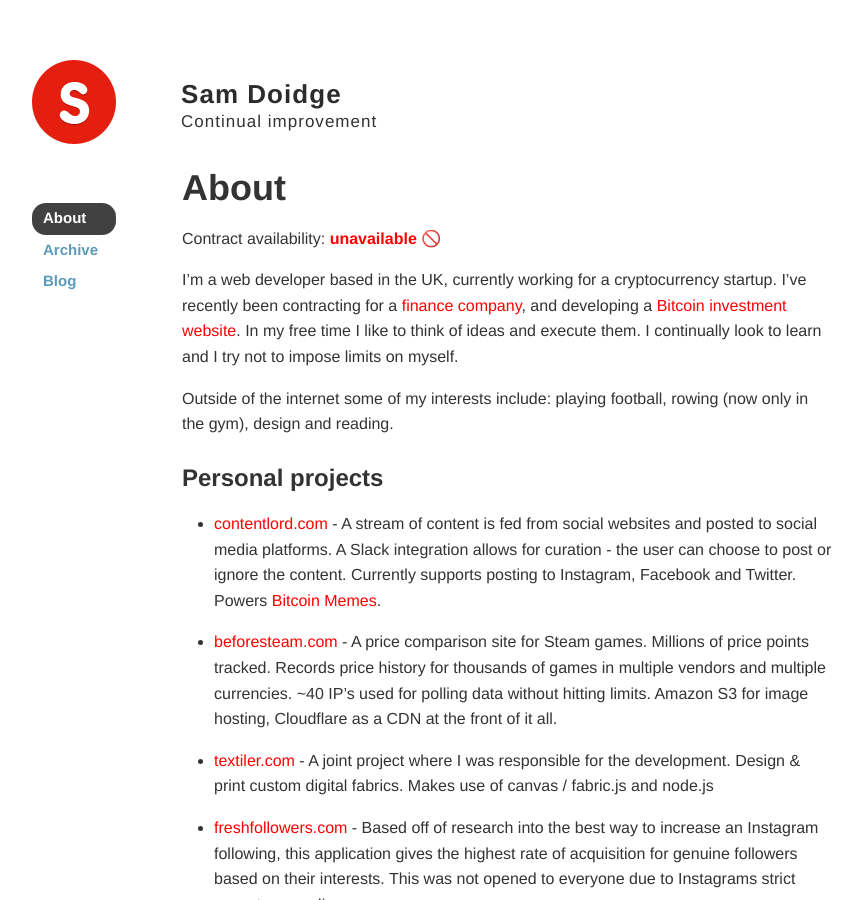
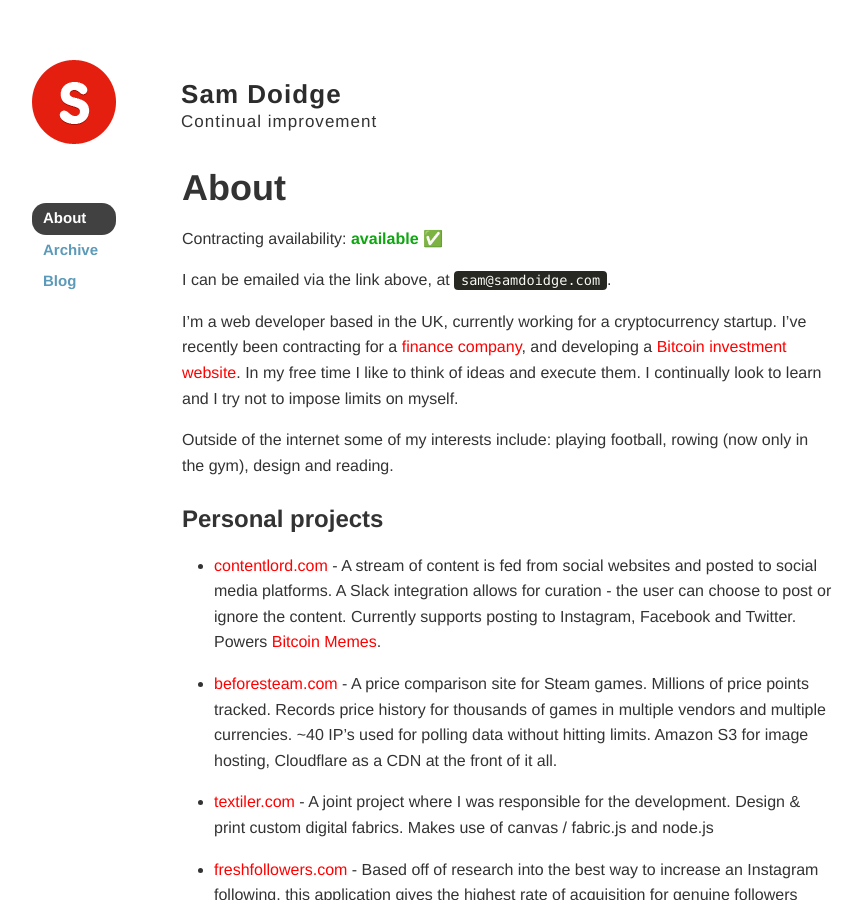
Before and after one commit to samdoidge/samdoidge.com, a Jekyll site: the page built from about.md, in a window 1280 px wide and 900 px high. Shown: the whole window, without its empty margins (208-1070 px from the left). Built offline with Jekyll 4.4.1, drawn with Linux system fonts in a browser that asks for light colours.

Commit message:
update contract availability

```diff
--- a/about.md
+++ b/about.md
@@ -4,9 +4,11 @@
 permalink: about/
 ---
 
-Contract availability: <a href="mailto:sam@samdoidge.com" class="unavailable">unavailable 🚫</a>
+<!--a href="mailto:sam@samdoidge.com" class="unavailable">unavailable 🚫</a-->
 
-<!--a href="mailto:sam@samdoidge.com" class="available">available ✅</a-->
+Contracting availability: <a href="mailto:sam@samdoidge.com" class="available">available ✅</a>
+
+I can be emailed via the link above, at `sam@samdoidge.com`.
 
 I'm a web developer based in the UK, currently working for a cryptocurrency startup. I've recently been contracting for a <a href="https://www.castletrust.co.uk/">finance company</a>, and developing a <a href="https://coininterest.co">Bitcoin investment website</a>. In my free time I like to think of ideas and execute them. I continually look to learn and I try not to impose limits on myself.
 
@@ -14,50 +16,49 @@
 
 ### Personal projects
 
-* [contentlord.com](https://contentlord.com) - A stream of content is fed from social websites and posted to social media platforms. A Slack integration allows for curation - the user can choose to post or ignore the content. Currently supports posting to Instagram, Facebook and Twitter. Powers [Bitcoin Memes](https://www.instagram.com/bitcoinmemes).
+- [contentlord.com](https://contentlord.com) - A stream of content is fed from social websites and posted to social media platforms. A Slack integration allows for curation - the user can choose to post or ignore the content. Currently supports posting to Instagram, Facebook and Twitter. Powers [Bitcoin Memes](https://www.instagram.com/bitcoinmemes).
 
-* [beforesteam.com](https://samdoidge.com/beforesteam) - A price comparison site for Steam games. Millions of price points tracked. Records price history for thousands of games in multiple vendors and multiple currencies. ~40 IP's used for polling data without hitting limits. Amazon S3 for image hosting, Cloudflare as a CDN at the front of it all.
+- [beforesteam.com](https://samdoidge.com/beforesteam) - A price comparison site for Steam games. Millions of price points tracked. Records price history for thousands of games in multiple vendors and multiple currencies. ~40 IP's used for polling data without hitting limits. Amazon S3 for image hosting, Cloudflare as a CDN at the front of it all.
 
-* [textiler.com](http://textiler.com) - A joint project where I was responsible for the development. Design & print custom digital fabrics. Makes use of canvas / fabric.js and node.js
+- [textiler.com](http://textiler.com) - A joint project where I was responsible for the development. Design & print custom digital fabrics. Makes use of canvas / fabric.js and node.js
 
-* [freshfollowers.com](https://www.youtube.com/watch?v=xeT1d2AJ7os) - Based off of research into the best way to increase an Instagram following, this application gives the highest rate of acquisition for genuine followers based on their interests. This was not opened to everyone due to Instagrams strict acceptance policy.
+- [freshfollowers.com](https://www.youtube.com/watch?v=xeT1d2AJ7os) - Based off of research into the best way to increase an Instagram following, this application gives the highest rate of acquisition for genuine followers based on their interests. This was not opened to everyone due to Instagrams strict acceptance policy.
 
-* [fifatrader.com](http://fifatrader.com) - Automatically buy and sell players from EA's FIFA at a users set prices. Has received 100's of signups with no promotion.
+- [fifatrader.com](http://fifatrader.com) - Automatically buy and sell players from EA's FIFA at a users set prices. Has received 100's of signups with no promotion.
 
-* [pintbet.com](https://samdoidge.com/pintbet) - A site for sports betting tips which tracks real bookmaker odds and records user performance with play money.
+- [pintbet.com](https://samdoidge.com/pintbet) - A site for sports betting tips which tracks real bookmaker odds and records user performance with play money.
 
-* [thebuildingcompany.co](https://thebuildingcompany.co) - A local building company website hosted on Github, using a custom Jekyll theme and Cloudflare.
+- [thebuildingcompany.co](https://thebuildingcompany.co) - A local building company website hosted on Github, using a custom Jekyll theme and Cloudflare.
 
 ### Social
 
 You can find me on:
 
-* [Twitter](http://twitter.com/samdoidge) - Occasional retweets
-* [Github](http://github.com/samdoidge) - Code for this site and other contributions
-* [LinkedIn](http://uk.linkedin.com/in/samdoidge) - Business contacts
-* [Facebook](http://facebook.com/samdoidge) - Pour mes amis
-* [Instagram](http://instagram.com/samdoidge) - Occasional vanity
+- [Twitter](http://twitter.com/samdoidge) - Occasional retweets
+- [Github](http://github.com/samdoidge) - Code for this site and other contributions
+- [LinkedIn](http://uk.linkedin.com/in/samdoidge) - Business contacts
+- [Facebook](http://facebook.com/samdoidge) - Pour mes amis
+- [Instagram](http://instagram.com/samdoidge) - Occasional vanity
 
 ### Contact
 
 Change something on the site by creating [a GitHub issue](https://github.com/samdoidge/samdoidge.github.io/issues)
 
-
 ![sam dubai](/assets/vue-conf.jpg)
-*Wrocław '17*
+_Wrocław '17_
 
 ![sam dubai](/assets/sam-dubai.jpg)
-*Dubai '17*
+_Dubai '17_
 
 ![sam shanghai](/assets/sam-shanghai.jpg)
-*Shanghai '13*
+_Shanghai '13_
 
 #### Misc Milestones
 
-* Freshers Men's Eight - Bournemouth University Rowing Club
+- Freshers Men's Eight - Bournemouth University Rowing Club
 
-* Middle School Chess Champion - Loughton School
+- Middle School Chess Champion - Loughton School
 
-* Represented Denbigh School at UK Maths Challenge
+- Represented Denbigh School at UK Maths Challenge
 
 My brother's website: [Tom Doidge](http://tomdoidge.com/about)
```
